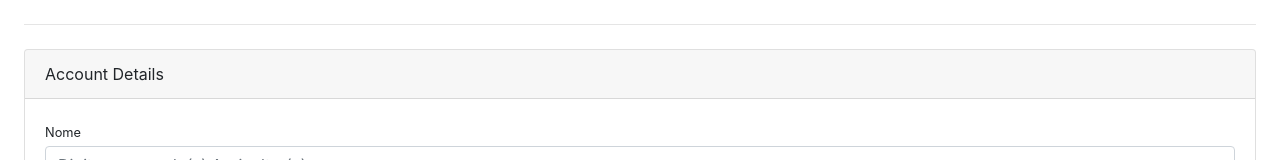
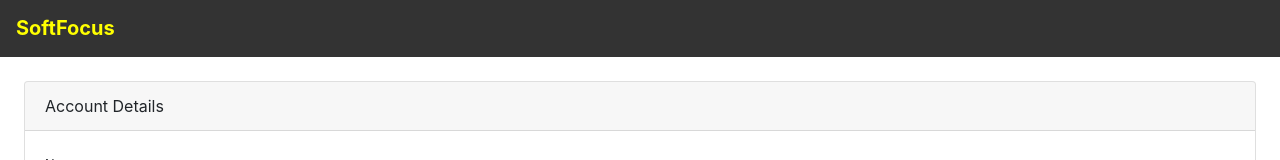
Before and after one commit to RafaelMoura11/agri-tec, a React (Create React App) app in the folder frontend/: page /details/1 in a window 1280 px wide. Shown: the top 160 px of the page. Built offline with nearby package versions, Linux system fonts and the light colour scheme; no server answers.

Commit message:
Criando e implementando Navbar

```diff
--- a/frontend/src/App.css
+++ b/frontend/src/App.css
@@ -1,3 +1,19 @@
+/* Navbar */
+
+.nav {
+    background-color: #333;
+    border-bottom: 1px solid #333;
+    margin-bottom: 20px;
+}
+
+.navbar-brand {
+    font-weight: bold;
+    color: yellow;
+}
+
+
+  /* Form */
+
 .form-select {
     width: 100%;
     height: calc(1.5em + .75rem + 2px);
--- /dev/null
+++ b/frontend/src/components/Navbar.tsx
@@ -0,0 +1,9 @@
+const Navbar: React.FC = () => {
+    return (
+        <nav className="navbar nav">
+            <a href="/" className="navbar-brand">SoftFocus</a>
+        </nav>
+    )
+}
+
+export default Navbar;
--- a/frontend/src/pages/Home.tsx
+++ b/frontend/src/pages/Home.tsx
@@ -1,8 +1,12 @@
+import Navbar from "../components/Navbar";
 import Losts from "../components/Losts";
 
 const Home: React.FC = () => {
     return (
-        <Losts />
+        <div>
+            <Navbar />
+            <Losts />
+        </div>
     )
 }
 
--- a/frontend/src/pages/LostDetails.tsx
+++ b/frontend/src/pages/LostDetails.tsx
@@ -1,3 +1,4 @@
+import Navbar from "../components/Navbar";
 import LostForm from "../components/LostForm";
 import { Navigate, useParams } from 'react-router-dom';
 import { useEffect, useState } from "react";
@@ -28,8 +29,9 @@ const LostDetails: React.FC = () => {
 
     if (!id) return <Navigate to="/" />
     return (
+        <div>
+            <Navbar />
             <div className="container-xl px-4 mt-4">
-            <hr className="mt-0 mb-4" />
                 <div className="row">
                     <div className="col-xl">
                         <div className="card mb-4">
@@ -41,6 +43,7 @@ const LostDetails: React.FC = () => {
                     </div>
                 </div>
             </div>
+        </div>
     )
 }
 
```
Lines whose indentation alone changed are shown as unchanged.
